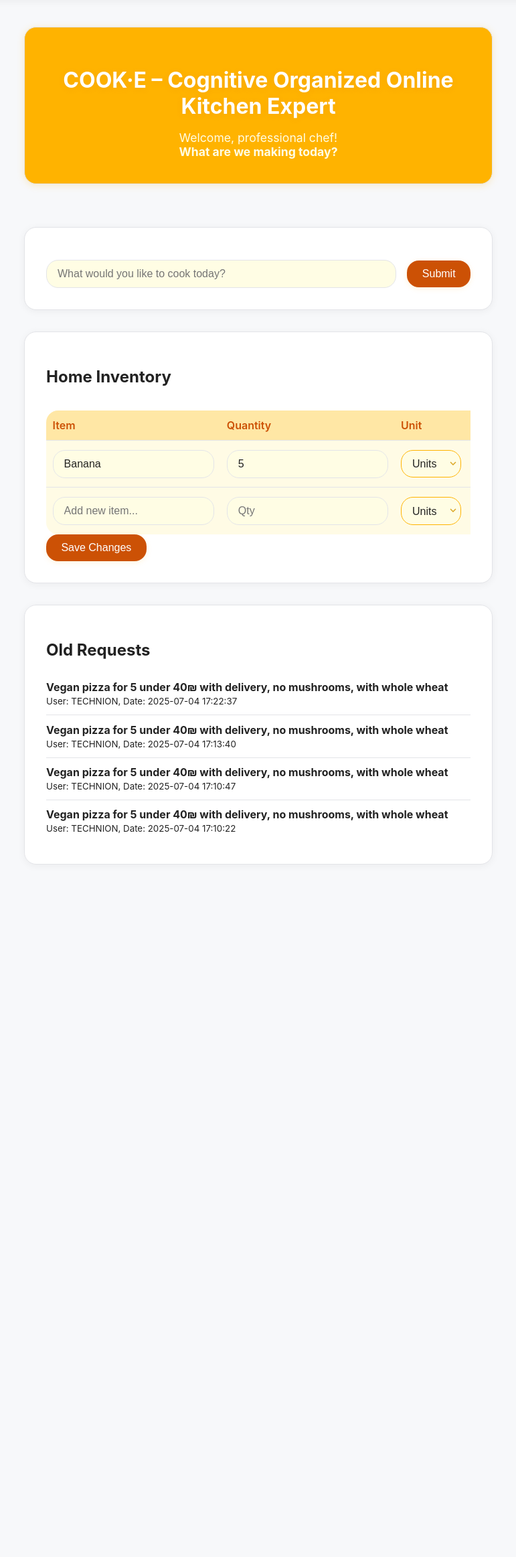
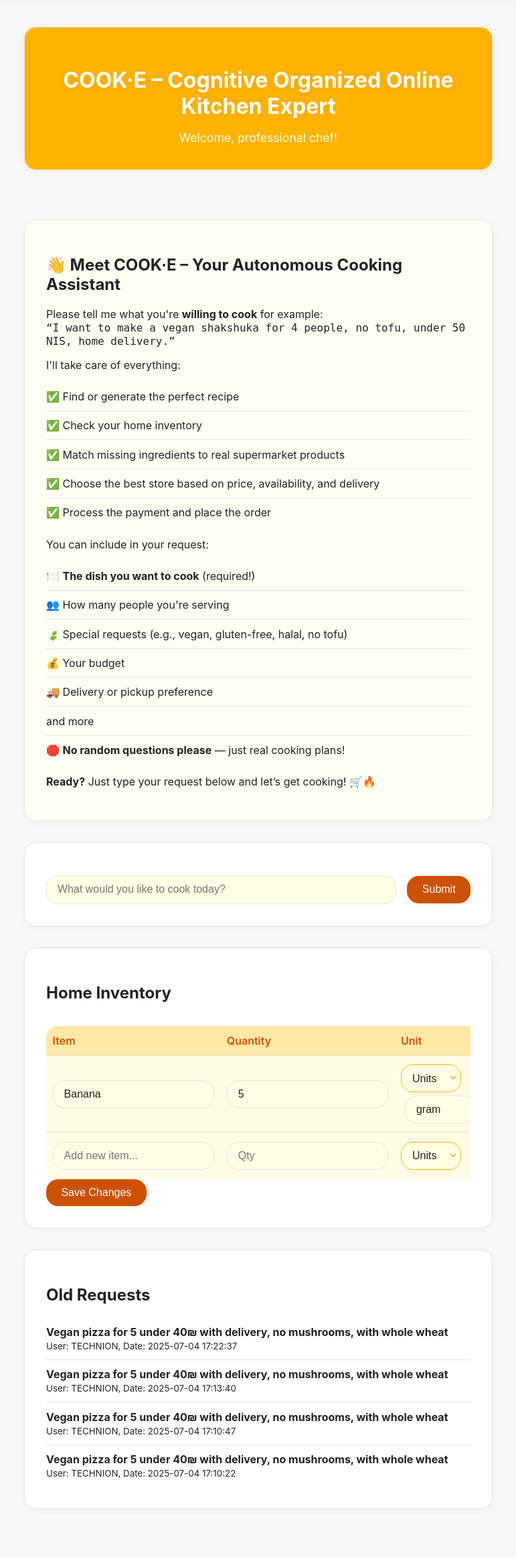
Before and after one commit to naghamo/COOK-E-Multi-Agent, a Flask app: page /main in a window 1280 px wide. Shown: the part 62-2387 px from the top of the page at 67% size, without its empty margins (254-1025 px from the left). Before the commit the page ends 1353 px from the top, so only its background shows below. Run offline with Flask 3, Linux system fonts and the light colour scheme; the visitor is signed in with stand-in values (Sample User, id 1); parts of the project's set-up code (start-up, migrations or seed data) failed here and were passed over.

Commit message:
feat: enhance user experience with detailed cooking request instructions and loading animation

```diff
--- a/templates/login.html
+++ b/templates/login.html
@@ -12,8 +12,8 @@
             <p style="color:red">{{ error }}</p>
         {% endif %}
         <form method="POST">
-            <input type="text" name="username" placeholder="Username" required><br>
-            <input type="password" name="password" placeholder="Password" required><br>
+            <input type="text" name="username" placeholder="Username: TECHNION" required><br>
+            <input type="password" name="password" placeholder="Password: 0000" required><br>
             <button type="submit">Login</button>
         </form>
     </div>
--- a/templates/main.html
+++ b/templates/main.html
@@ -27,12 +27,41 @@
             <h1>COOK·E – Cognitive Organized Online Kitchen Expert</h1>
             <p>
                 Welcome, professional chef!<br>
-                <b>What are we making today?</b>
+
             </p>
+        </section>
+        {% if not request %}
+    <section class="card" style="margin-top: 10px; background: #fffef3;">
+  <h2>👋 Meet COOK·E – Your Autonomous Cooking Assistant</h2>
+  <p>
+    Please tell me what you're <strong>willing to cook</strong>  for example:<br>
+    <code>“I want to make a vegan shakshuka for 4 people, no tofu, under 50 NIS, home delivery.”</code>
+  </p>
+  <p>
+    I'll take care of everything:
+    <ul>
+      <li>✅ Find or generate the perfect recipe</li>
+      <li>✅ Check your home inventory</li>
+      <li>✅ Match missing ingredients to real supermarket products</li>
+      <li>✅ Choose the best store based on price, availability, and delivery</li>
+      <li>✅ Process the payment and place the order</li>
+    </ul>
+  </p>
+  <p>You can include in your request:</p>
+  <ul>
+    <li>🍽️ <strong>The dish you want to cook</strong> (required!)</li>
+    <li>👥 How many people you're serving</li>
+    <li>🍃 Special requests (e.g., vegan, gluten-free, halal, no tofu)</li>
+    <li>💰 Your budget</li>
+    <li>🚚 Delivery or pickup preference</li>
+      <li>and more</li>
+    <li>🛑 <strong>No random questions please</strong> — just real cooking plans!</li>
+  </ul>
+  <p><strong>Ready?</strong> Just type your request below and let’s get cooking! 🛒🔥</p>
 </section>
 
         <!-- New Request Section -->
-        {% if not request %}
+
         <section id="request-section" class="card">
     <form method="POST" action="/submit_request" class="form-row">
     <input type="text" name="user_input" required placeholder="What would you like to cook today?" autocomplete="off">
@@ -46,7 +75,14 @@
 <section id="request-result-section" class="card">
 
     <h2>Request in Progress</h2>
-    <p> {{user_input}} </p>
+    <p id="user-input-text" class="typing-text"></p>
+<div id="loading-indicator" class="loading hidden">
+  <span>Analyzing your request</span>
+  <span class="dot">.</span>
+  <span class="dot">.</span>
+  <span class="dot">.</span>
+</div>
+
 
     <!-- Result/Confirmation Section -->
         {% if conf_type == 'conf' %}
@@ -243,6 +279,9 @@
 
     </main>
 <script>
+  const userText = `{{ user_input | e }}`;
+  let i = 0;
+
   function toggleUnitInput(select) {
     var input = select.parentElement.querySelector('.unit-input');
     if (select.value === "other") {
@@ -255,15 +294,34 @@
     }
   }
 
-document.addEventListener('DOMContentLoaded', function() {
-    document.querySelectorAll('select[name="unit"], select[name="new_unit"]').forEach(function(sel) {
+  document.addEventListener('DOMContentLoaded', function () {
+    // Typing + loading
+    const loadingEl = document.getElementById("loading-indicator");
+    const textEl = document.getElementById("user-input-text");
+
+    function typeUserInput() {
+      if (i === 0) loadingEl.classList.remove("hidden");
+
+      if (i < userText.length) {
+        textEl.textContent += userText.charAt(i);
+        i++;
+        setTimeout(typeUserInput, 30);
+      } else {
+        loadingEl.classList.add("hidden");
+      }
+    }
+
+    typeUserInput();
+
+    // Unit input handler
+    document.querySelectorAll('select[name="unit"], select[name="new_unit"]').forEach(function (sel) {
       toggleUnitInput(sel);
-        sel.addEventListener('change', function() {
+      sel.addEventListener('change', function () {
         toggleUnitInput(sel);
       });
     });
   });
+</script>
 
-    </script>
 </body>
 </html>
```
Lines whose indentation alone changed are shown as unchanged.
